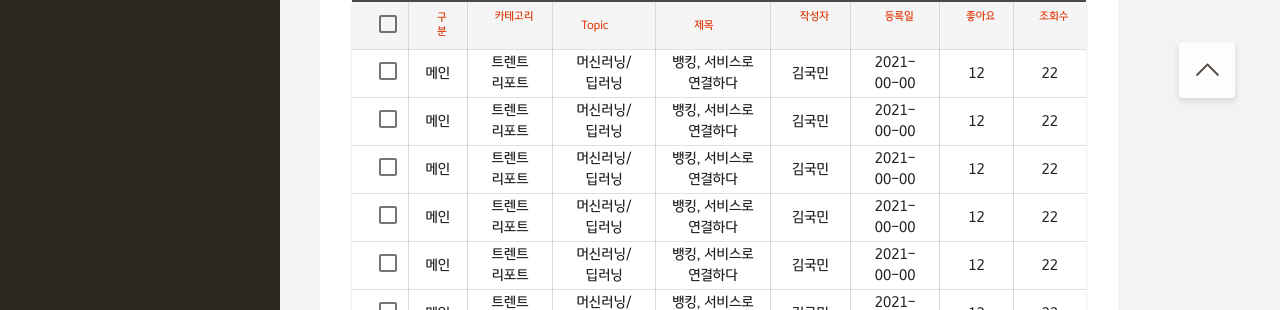
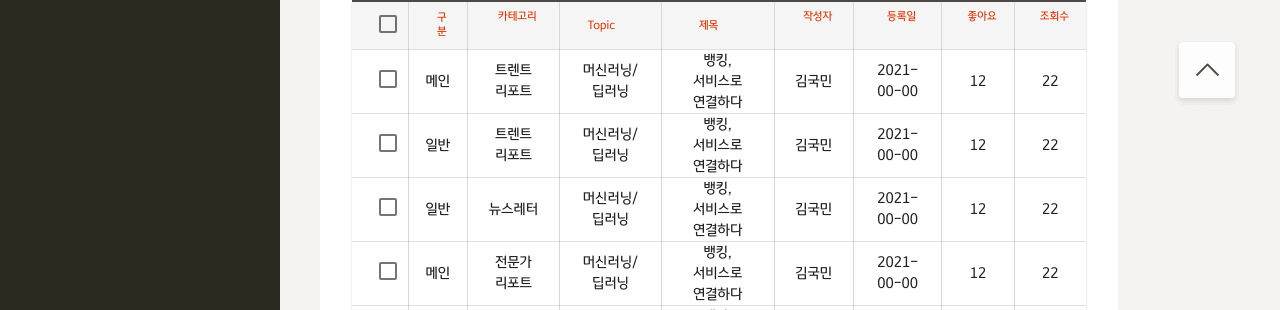
Before and after one commit to gesazumo/vuedata, a Vue app: page /pub/adm027 in a window 1280 px wide. Shown: the part 642-952 px from the top of the page. Built offline with nearby package versions, Linux system fonts and the light colour scheme.

Commit message:
Admin > 인사이트 관리 table 수정

```diff
--- a/src/views/pub/TAH-ADM027.vue
+++ b/src/views/pub/TAH-ADM027.vue
@@ -74,6 +74,7 @@
 							:items="items3"
 							:items-per-page="itemsPerPage"
 							:single-select="singleSelect"
+							item-key="aaa"
 							show-select
 							hide-default-footer
 							class="elevation-1"
@@ -132,76 +133,76 @@ export default {
 					text: '구분',
 					align: 'center',
 					sortable: false,
-					value: '구분',
+					value: 'aaa',
 				},
-				{ text: '카테고리', align: 'center', value: '카테고리' },
-				{ text: 'Topic', align: 'center', value: 'Topic' },
-				{ text: '제목', align: 'center', value: '제목' },
-				{ text: '작성자', align: 'center', value: '작성자' },
-				{ text: '등록일', align: 'center', value: '등록일' },
-				{ text: '좋아요', align: 'center', value: '좋아요' },
-				{ text: '조회수', align: 'center', value: '조회수' },
+				{ text: '카테고리', align: 'center', value: 'category' },
+				{ text: 'Topic', align: 'center', value: 'topic' },
+				{ text: '제목', align: 'center', value: 'subject' },
+				{ text: '작성자', align: 'center', value: 'writer' },
+				{ text: '등록일', align: 'center', value: 'date' },
+				{ text: '좋아요', align: 'center', value: 'good' },
+				{ text: '조회수', align: 'center', value: 'hit' },
 			],
 			items3: [
 				{
-					구분: '메인',
-					카테고리: '트렌트 리포트',
-					Topic: '머신러닝/딥러닝',
-					제목: '뱅킹, 서비스로 연결하다',
-					작성자: '김국민',
-					등록일: '2021-00-00',
-					좋아요: '12',
-					조회수: '22',
+					aaa: '메인',
+					category: '트렌트 리포트',
+					topic: '머신러닝/딥러닝',
+					subject: '뱅킹, 서비스로 연결하다',
+					writer: '김국민',
+					date: '2021-00-00',
+					good: '12',
+					hit: '22',
 				},
 				{
-					구분: '메인',
-					카테고리: '트렌트 리포트',
-					Topic: '머신러닝/딥러닝',
-					제목: '뱅킹, 서비스로 연결하다',
-					작성자: '김국민',
-					등록일: '2021-00-00',
-					좋아요: '12',
-					조회수: '22',
+					aaa: '일반',
+					category: '트렌트 리포트',
+					topic: '머신러닝/딥러닝',
+					subject: '뱅킹, 서비스로 연결하다',
+					writer: '김국민',
+					date: '2021-00-00',
+					good: '12',
+					hit: '22',
 				},
 				{
-					구분: '메인',
-					카테고리: '트렌트 리포트',
-					Topic: '머신러닝/딥러닝',
-					제목: '뱅킹, 서비스로 연결하다',
-					작성자: '김국민',
-					등록일: '2021-00-00',
-					좋아요: '12',
-					조회수: '22',
+					aaa: '일반',
+					category: '뉴스레터',
+					topic: '머신러닝/딥러닝',
+					subject: '뱅킹, 서비스로 연결하다',
+					writer: '김국민',
+					date: '2021-00-00',
+					good: '12',
+					hit: '22',
 				},
 				{
-					구분: '메인',
-					카테고리: '트렌트 리포트',
-					Topic: '머신러닝/딥러닝',
-					제목: '뱅킹, 서비스로 연결하다',
-					작성자: '김국민',
-					등록일: '2021-00-00',
-					좋아요: '12',
-					조회수: '22',
+					aaa: '메인',
+					category: '전문가 리포트',
+					topic: '머신러닝/딥러닝',
+					subject: '뱅킹, 서비스로 연결하다',
+					writer: '김국민',
+					date: '2021-00-00',
+					good: '12',
+					hit: '22',
 				},
 				{
-					구분: '메인',
-					카테고리: '트렌트 리포트',
-					Topic: '머신러닝/딥러닝',
-					제목: '뱅킹, 서비스로 연결하다',
-					작성자: '김국민',
-					등록일: '2021-00-00',
-					좋아요: '12',
-					조회수: '22',
+					aaa: '메인',
+					category: '트렌트 리포트',
+					topic: '머신러닝/딥러닝',
+					subject: '뱅킹, 서비스로 연결하다',
+					writer: '김국민',
+					date: '2021-00-00',
+					good: '12',
+					hit: '22',
 				},
 				{
-					구분: '메인',
-					카테고리: '트렌트 리포트',
-					Topic: '머신러닝/딥러닝',
-					제목: '뱅킹, 서비스로 연결하다',
-					작성자: '김국민',
-					등록일: '2021-00-00',
-					좋아요: '12',
-					조회수: '22',
+					aaa: '메인',
+					category: '트렌트 리포트',
+					topic: '머신러닝/딥러닝',
+					subject: '뱅킹, 서비스로 연결하다',
+					writer: '김국민',
+					date: '2021-00-00',
+					good: '12',
+					hit: '22',
 				},
 			],
 		}
```
